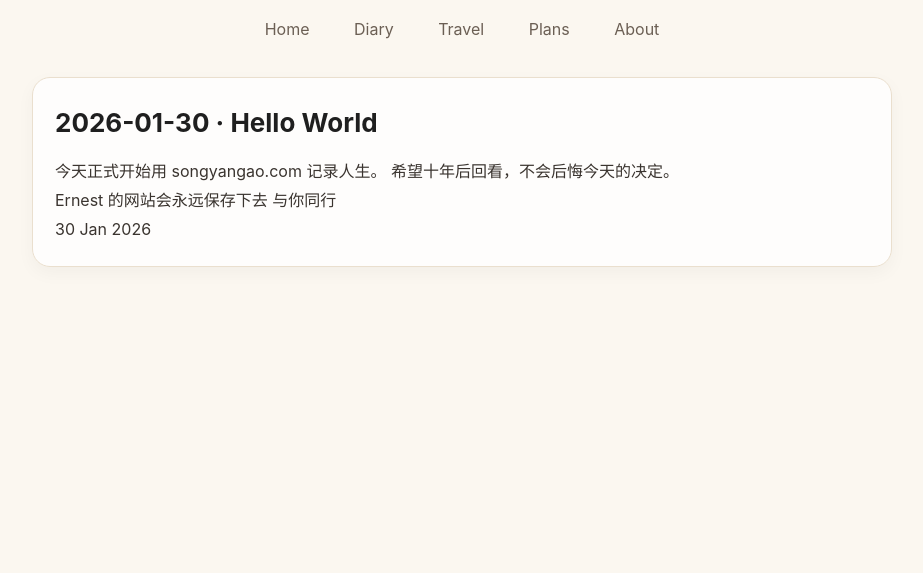
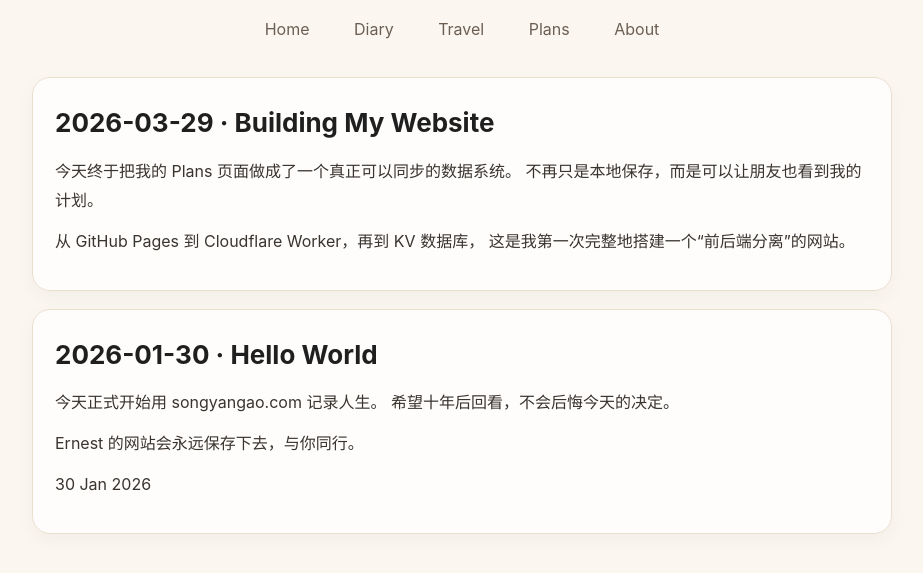
Before and after one commit to errrnestooo/errrnestooo.github.io, a plain HTML site: page index.html in a window 1280 px wide. Shown: the part 135-708 px from the top of the page, without its empty margins (178-1101 px from the left). Drawn offline with Linux system fonts and the light colour scheme.

Commit message:
Update index.html

```diff
--- a/index.html
+++ b/index.html
@@ -5,12 +5,12 @@
   <title>Ernest's Journal — A Life in Progress</title>
   <style>
     :root{
-    --bg: #fbf7f0;        /* 奶油暖白 */
-    --card: #ffffffcc;     /* 半透明白卡片 */
-    --text: #1f1f1f;       /* 深灰黑 */
-    --muted: #6b5f54;      /* 暖灰 */
-    --line: #eadfce;       /* 暖色分割线 */
-    --link: #7a4e2d;       /* 暖棕 */
+      --bg: #fbf7f0;
+      --card: #ffffffcc;
+      --text: #1f1f1f;
+      --muted: #6b5f54;
+      --line: #eadfce;
+      --link: #7a4e2d;
     }
 
     body{
@@ -56,6 +56,7 @@
       padding: 22px 22px;
       margin: 18px 0;
       box-shadow: 0 6px 18px rgba(0,0,0,0.04);
+      scroll-margin-top: 24px;
     }
 
     .post h2{
@@ -64,7 +65,7 @@
     }
 
     .post p{
-    margin: 0;
+      margin: 0 0 12px 0;
       color: #3a342f;
     }
   </style>
@@ -81,19 +82,32 @@
   <a href="about.html">About</a>
 </div>
 
-<div class="post">
+<div class="post" id="post-2026-03-29">
+  <h2>2026-03-29 · Building My Website</h2>
+  <p>
+    今天终于把我的 Plans 页面做成了一个真正可以同步的数据系统。
+    不再只是本地保存，而是可以让朋友也看到我的计划。
+  </p>
+  <p>
+    从 GitHub Pages 到 Cloudflare Worker，再到 KV 数据库，
+    这是我第一次完整地搭建一个“前后端分离”的网站。
+  </p>
+</div>
+
+<div class="post" id="post-2026-01-30">
   <h2>2026-01-30 · Hello World</h2>
   <p>
     今天正式开始用 songyangao.com 记录人生。
     希望十年后回看，不会后悔今天的决定。
   </p>
   <p>
-    Ernest 的网站会永远保存下去 与你同行
+    Ernest 的网站会永远保存下去，与你同行。
   </p>
   <p>
     30 Jan 2026
   </p>
 </div>
+
 <script src="https://giscus.app/client.js"
         data-repo="errrnestooo/errrnestooo.github.io"
         data-repo-id="R_kgDORE4cDQ"
@@ -109,5 +123,6 @@
         crossorigin="anonymous"
         async>
 </script>
+
 </body>
 </html>
```
Lines whose indentation alone changed are shown as unchanged.
